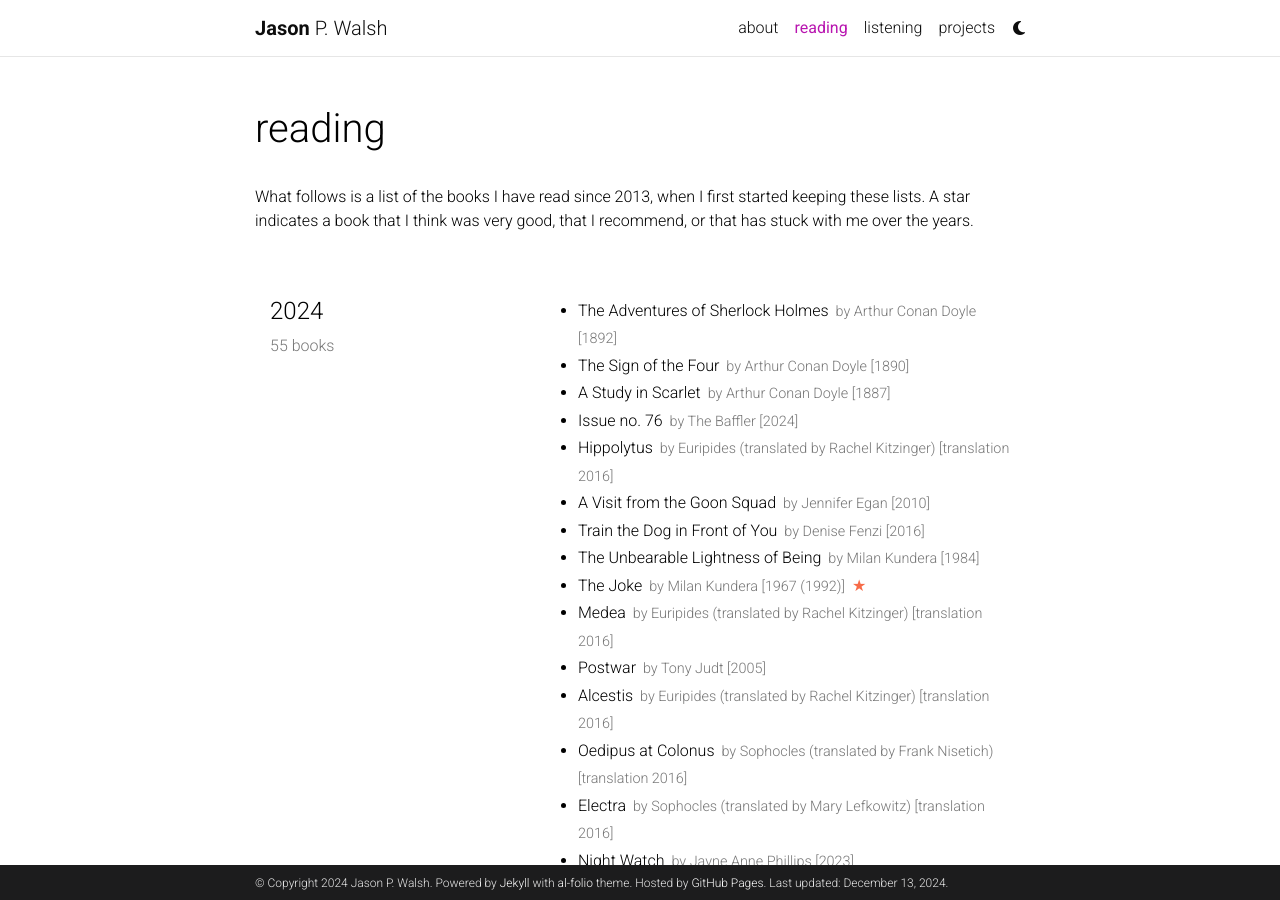
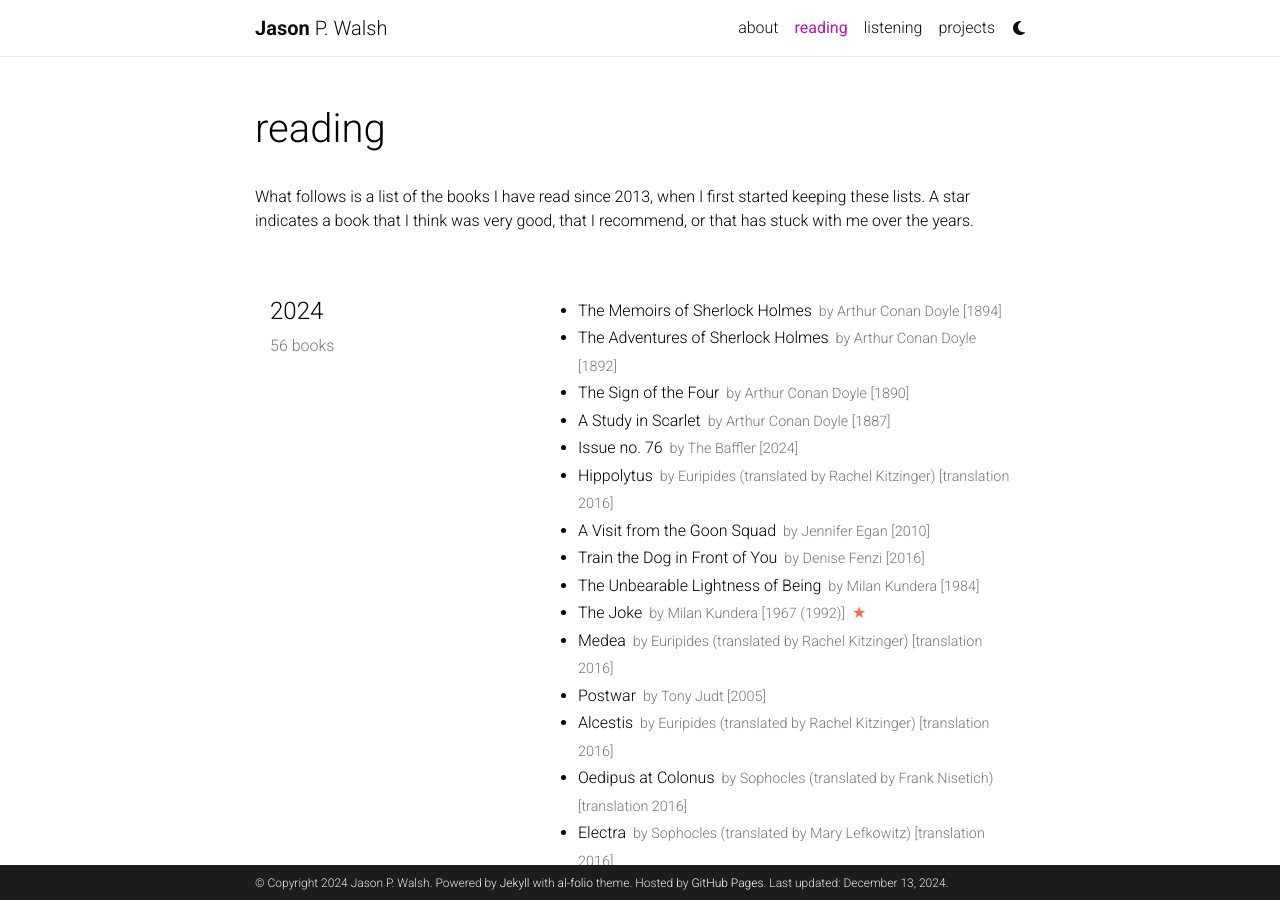
Before and after one commit to jwals23/jwals23.github.io, a Jekyll site: the page built from _pages/reading.md, in a window 1280 px wide and 900 px high. Built offline with Jekyll 4.4.1, drawn with Linux system fonts in a browser that asks for light colours; comment, search, counter and statistics services are not loaded; a style sheet for code colours, icons or effects is not loaded.

Commit message:
Update reading.yml

```diff
--- a/_data/reading.yml
+++ b/_data/reading.yml
@@ -1,6 +1,10 @@
 list:
   - year: "2024"
     books:
+      - title: The Memoirs of Sherlock Holmes
+        author: Arthur Conan Doyle
+        year: 1894
+
       - title: The Adventures of Sherlock Holmes
         author: Arthur Conan Doyle
         year: 1892
```
